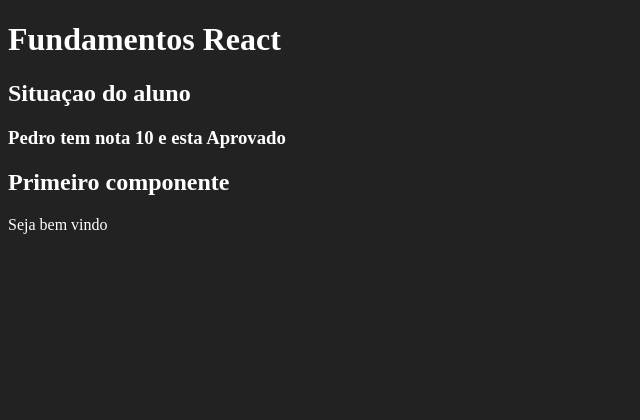
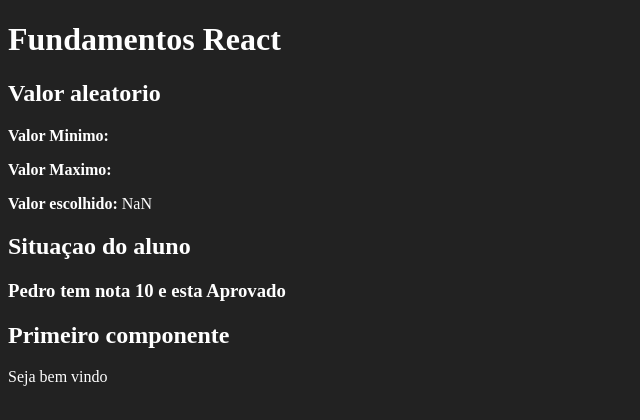
Before and after one commit to Pedro-imbriani-clear/fundamentos-react, a React (Create React App) app in the folder fundamentos-react/: page / in a window 1280 px wide. Shown: the top 420 px of the page, without its empty margins (0-640 px from the left). Built offline with nearby package versions, Linux system fonts and the light colour scheme.

Commit message:
random number

```diff
--- a/fundamentos-react/src/app.jsx
+++ b/fundamentos-react/src/app.jsx
@@ -1,10 +1,12 @@
 import React from 'react'
+import Aleatorio from './components/basicos/Aleatorio';
 import Primeiro from './components/basicos/Primeiro'
 import ComParemetro from './components/basicos/ComParametro'
 export default () => (
 
     <div>
         <h1>Fundamentos React</h1>
+        <Aleatorio/>
         <ComParemetro Titulo='Situaçao do aluno  '
             aluno=' Pedro'
             nota={10}></ComParemetro>
--- /dev/null
+++ b/fundamentos-react/src/components/basicos/Aleatorio.jsx
@@ -0,0 +1,22 @@
+import React from 'react'
+
+export default(props)=>{
+    const min = props.min;
+    const max = props.max;
+    const aleatorio = parseInt(Math.random()* (max - min))+ min;
+    return(
+        <div>
+            <h2>Valor aleatorio</h2>
+        <p>
+            <strong>Valor Minimo: </strong> {min}
+        </p>
+        <p>
+            <strong>Valor Maximo: </strong> {max}
+        </p>
+        <p>
+            <strong>Valor escolhido: </strong> {aleatorio}
+        </p>
+        </div>
+
+    )
+}
```
